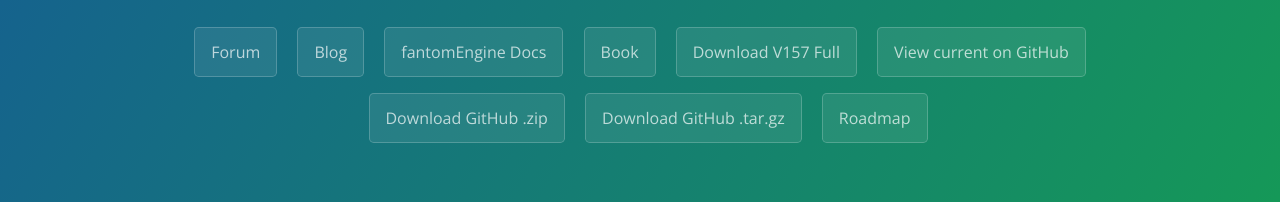
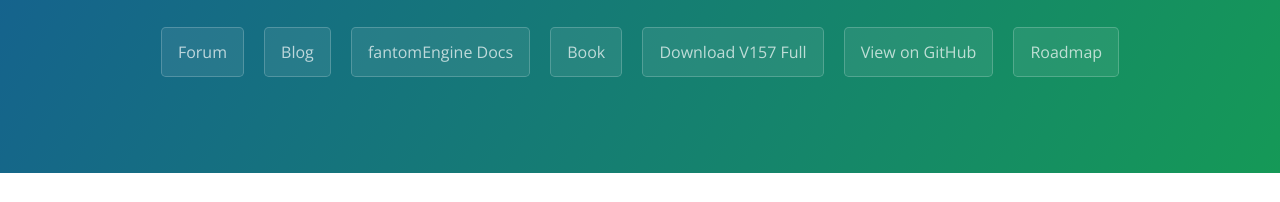
Before and after one commit to MikeHart66/fantomEngine, a plain HTML site: page index.html in a window 1280 px wide. Shown: the part 540-742 px from the top of the page. Drawn offline with nearby package versions, Linux system fonts and the light colour scheme; grey boxes are pictures that could not be loaded.

Commit message:
Removed Github buttons

```diff
--- a/index.html
+++ b/index.html
@@ -20,9 +20,7 @@
       <a href="http://fedocs.fantomgl.com" class="btn">fantomEngine Docs</a>
       <a href="http://www.packtpub.com/game-development/monkey-game-development-beginners-guide" class="btn">Book</a>
       <a href="http://files.whiteskygames.com/fantomEngine_V157.zip" class="btn">Download V157 Full</a>
-      <a href="https://github.com/MikeHart66/fantomEngine" class="btn">View current on GitHub</a>
-      <a href="https://github.com/MikeHart66/fantomEngine/zipball/master" class="btn">Download GitHub .zip</a>
-      <a href="https://github.com/MikeHart66/fantomEngine/tarball/master" class="btn">Download GitHub .tar.gz</a>
+      <a href="https://github.com/MikeHart66/fantomEngine" class="btn">View on GitHub</a>
       <a href="roadmap.html" class="btn">Roadmap</a>
     </section>
 
```
